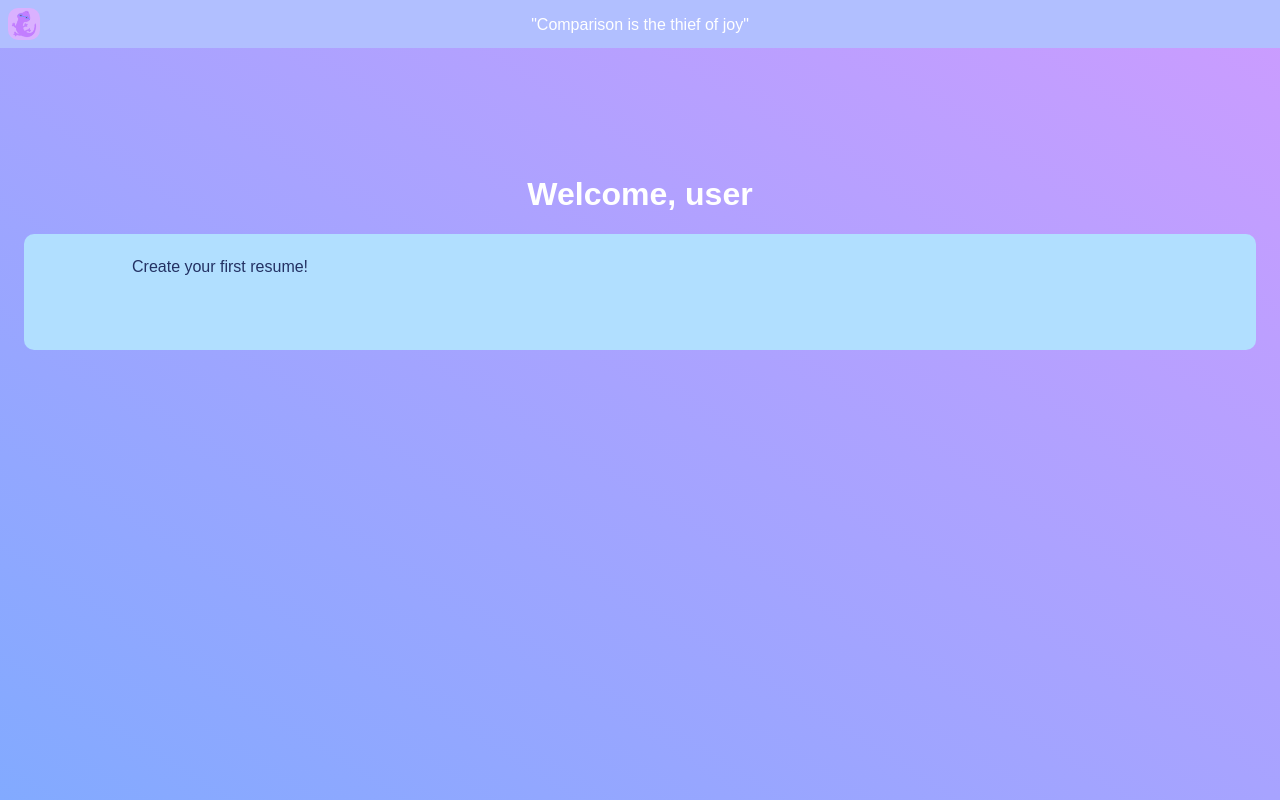
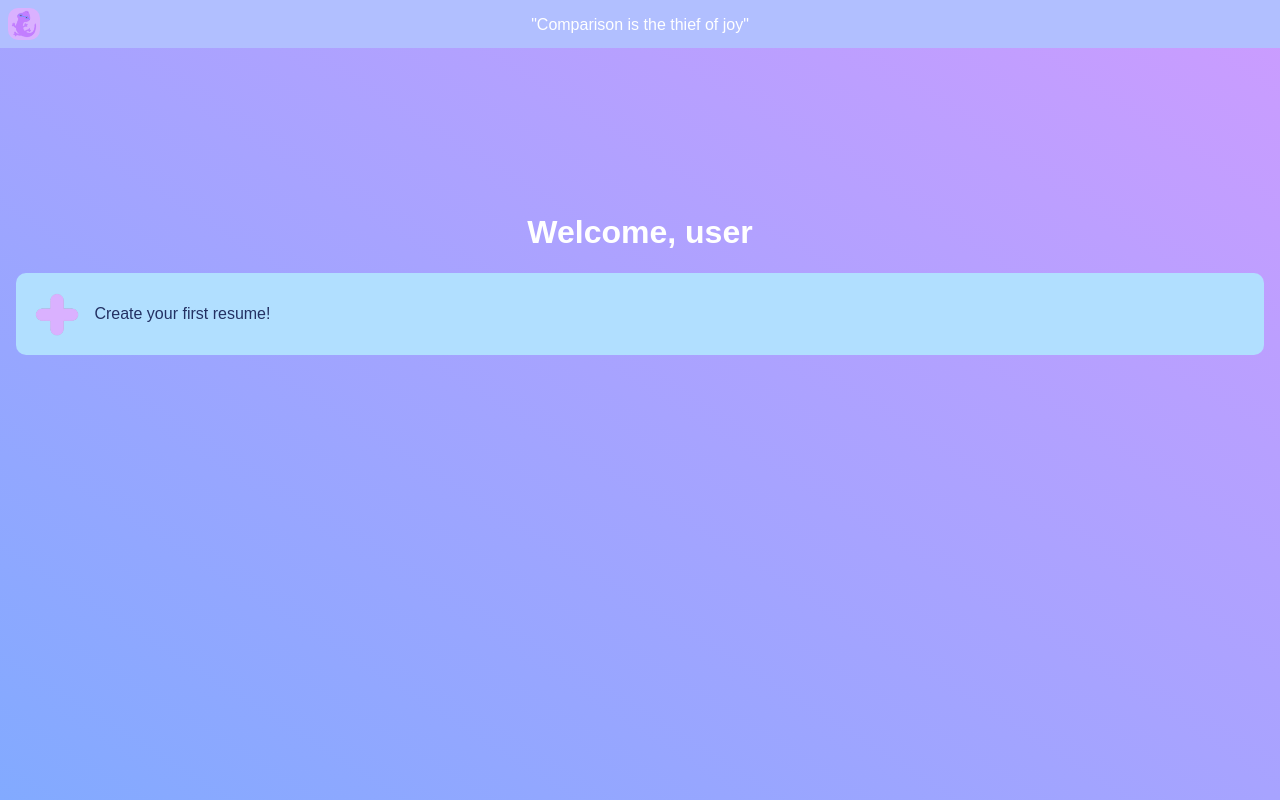
Before and after one commit to k1ana4/vin, a React (Create React App) app in the folder frontend/: page / in a window 1280 px wide. Built offline with nearby package versions, Linux system fonts and the light colour scheme; a web font is replaced by a local one.

Commit message:
finished create styling

```diff
--- a/frontend/src/App.css
+++ b/frontend/src/App.css
@@ -47,26 +47,26 @@
 }
 
 .welcome-msg {
-  margin-top: 10%;
+  margin-top: 13%;
 }
 
 .create-card {
   background: var(--firooz);
+  position: relative;
   border-radius: 10px;
-  padding: 0.5rem;
+  padding: 1rem;
   width: 95%;
   display: flex;
   color: var(--main-text);
+  cursor: pointer;
 }
 
 .plus-button {
-  background:url(./plus-sign.png) no-repeat;
-  cursor: pointer;
-  border: none;
-  width: 100px;
-  height: 100px;
+  width: 50px;
+  height: 50px;
 }
 
-/* .plus-button:active {
-  background:url(./plus-sign.png) no-repeat;
-} */
+.create-card p {
+  position: absolute;
+  margin-left: 5%;
+}
--- a/frontend/src/App.js
+++ b/frontend/src/App.js
@@ -7,7 +7,7 @@ const App = () => {
   return (
     <div className="App-container">
       <Header title = '"Comparison is the thief of joy"'></Header>
-      <Welcome message = 'Welcome, user'></Welcome>
+      <Welcome message = "Welcome" user = "user" ></Welcome>
       <Create></Create>
     </div>
   );
--- a/frontend/src/components/Create.js
+++ b/frontend/src/components/Create.js
@@ -1,9 +1,10 @@
 import '../App.css';
+import icon from '../plus-sign.png';
 
 const Create = () => {
     return (
         <div className = "create-card">
-            <input className = "plus-button" type = "submit" value = "" ></input>
+            <img src = {icon} alt = 'plus icom' className = "plus-button" ></img>
             <p>Create your first resume!</p>
         </div>
     )
--- a/frontend/src/components/Welcome.js
+++ b/frontend/src/components/Welcome.js
@@ -1,8 +1,8 @@
 import '../App.css';
 
-const Welcome = ({ message }) => {
+const Welcome = ({ message, user }) => {
     return (
-        <h1 className = "welcome-msg" >{message}</h1>
+        <h1 className = "welcome-msg" >{message}, {user} </h1>
     )
 }
 
```
